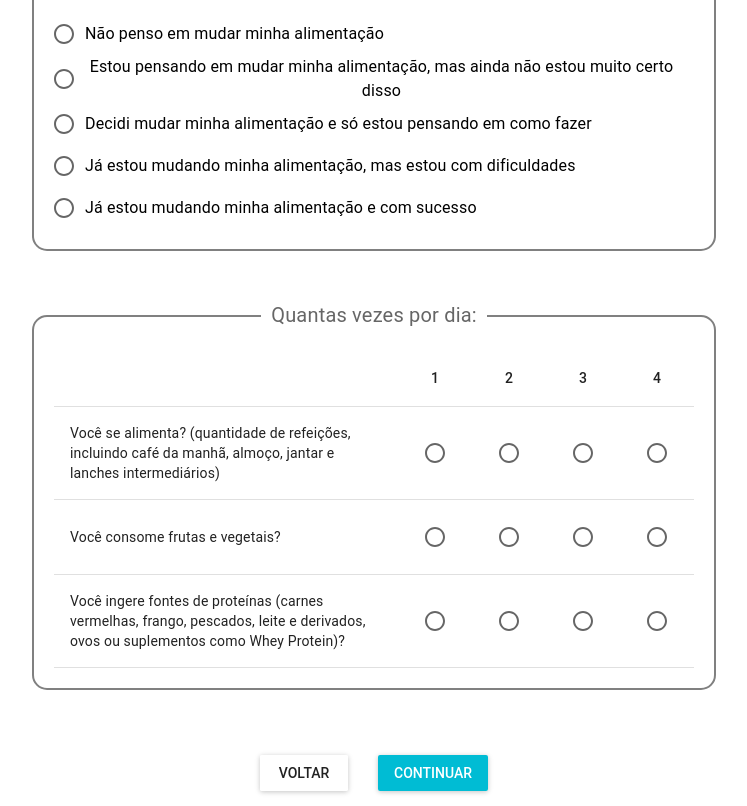
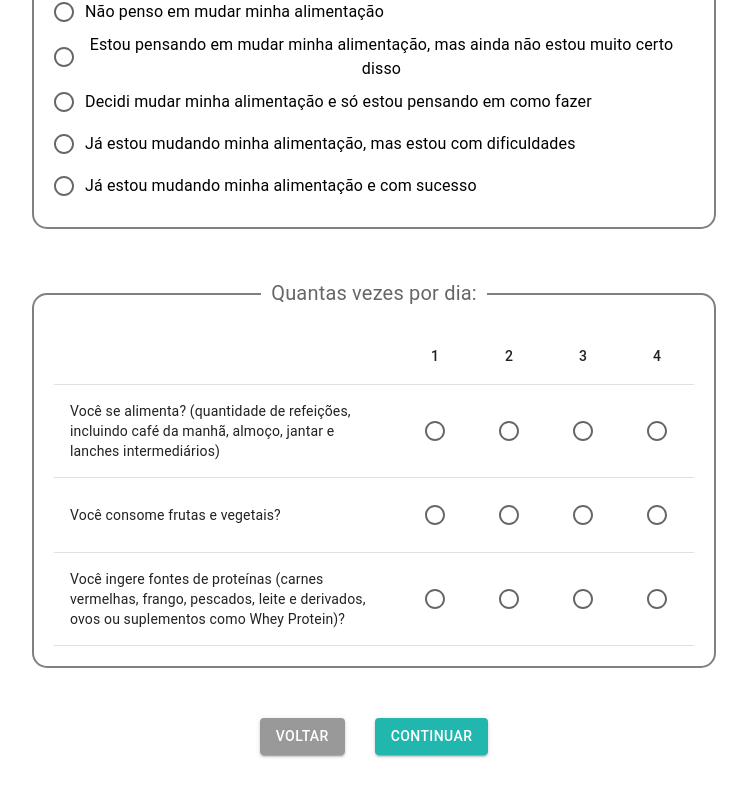
Before and after one commit to Risadeiro/be-upp-frontend, a React (Create React App) app in the folder frontend/: page / in a window 1280 px wide. Shown: the part 271-1077 px from the top of the page, without its empty margins (266-1013 px from the left). After the commit the page ends 1041 px from the top, so only its background shows below. Built offline with nearby package versions, Linux system fonts and the light colour scheme.

Commit message:
Adaptação para a nova biblioteca material-ui

```diff
--- a/frontend/package.json
+++ b/frontend/package.json
@@ -9,7 +9,6 @@
     "@testing-library/jest-dom": "^5.11.4",
     "@testing-library/react": "^11.1.0",
     "@testing-library/user-event": "^12.1.10",
-    "material-ui": "^0.20.2",
     "react": "^17.0.2",
     "react-dom": "^17.0.2",
     "react-hook-form": "^7.16.1",
--- a/frontend/src/components/Confirm.jsx
+++ b/frontend/src/components/Confirm.jsx
@@ -1,8 +1,4 @@
 import React, { Component } from 'react'
-import MuiThemeProvider from 'material-ui/styles/MuiThemeProvider'
-import AppBar from 'material-ui/AppBar'
-import { List, ListItem } from 'material-ui/List'
-import RaisedButton from 'material-ui/RaisedButton'
 
 export class Confirm extends Component {
   continue = e => {
@@ -19,55 +15,7 @@ export class Confirm extends Component {
     const { values: { name, telephone, birth, gender, email, city, healthLevel } } = this.props
 
     return (
-      <MuiThemeProvider>
-        <React.Fragment>
-          <AppBar title="Confirme seus dados" />
-          <List>
-            <ListItem
-              primaryText="Nome Completo"
-              secondaryText={name}
-            />
-            <ListItem
-              primaryText="Telefone"
-              secondaryText={telephone}
-            />
-            <ListItem
-              primaryText="Data de Nascimento"
-              secondaryText={birth}
-            />
-            <ListItem
-              primaryText="Gênero"
-              secondaryText={gender}
-            />
-            <ListItem
-              primaryText="E-mail"
-              secondaryText={email}
-            />
-            <ListItem
-              primaryText="Cidade"
-              secondaryText={city}
-            />
-            <ListItem
-              primaryText="Nível de Saúde"
-              secondaryText={healthLevel}
-            />
-          </List>
-
-          <RaisedButton
-            label="Voltar"
-            primary={false}
-            style={styles.button}
-            onClick={this.back}
-          />
-
-          <RaisedButton
-            label="Confirmar e Continuar"
-            primary={true}
-            style={styles.button}
-            onClick={this.continue}
-          />
-        </React.Fragment>
-      </MuiThemeProvider>
+      <h1> Página de confirmação de dados </h1>
     )
   }
 }
--- a/frontend/src/components/FormHealthDetails.jsx
+++ b/frontend/src/components/FormHealthDetails.jsx
@@ -1,20 +1,18 @@
 import React, { Component } from 'react'
-import MuiThemeProvider from 'material-ui/styles/MuiThemeProvider'
-import AppBar from 'material-ui/AppBar'
-import TextField from 'material-ui/TextField'
-import RaisedButton from 'material-ui/RaisedButton'
-
 import {
+  Button,
+  Typography,
+  TextField,
+  AppBar,
   Select,
   MenuItem,
   FormControl,
   Slider,
   Checkbox,
-  FormGroup,
   FormControlLabel,
   FormLabel,
   Radio,
-  RadioGroup
+  RadioGroup,
 } from '@material-ui/core'
 
 export class FormHealthDetails extends Component {
@@ -74,9 +72,16 @@ export class FormHealthDetails extends Component {
     ]
 
     return (
-      <MuiThemeProvider>
       <React.Fragment>
-          <AppBar title="Nos conte sobre sua saúde!" />
+        <AppBar position='sticky'>
+          <Typography
+            variant="h4"
+            component="div"
+            sx={{ flexGrow: 1 }}
+          >
+            Nos conte sobre sua saúde!
+          </Typography>
+        </AppBar>
         <br />
 
         <FormLabel style={styles.labelText}> Como você avalia seu nível de saúde? </FormLabel>
@@ -120,14 +125,14 @@ export class FormHealthDetails extends Component {
         <br />
 
         {values.medicine === 'medicinePositive' && (
-            <TextField floatingLabelText="Se sim, quais?" />
+          <TextField style={styles.floatingText} label="Se sim, quais?" variant="standard" />
         )}
         <br />
 
-          <TextField floatingLabelText="Altura (cm) - Somente números" />
+        <TextField style={styles.floatingText} label="Altura (cm) - Numbers Only" variant="standard" />
         <br />
 
-          <TextField floatingLabelText="Peso (kg) - Somente números" />
+        <TextField style={styles.floatingText} label="Peso (kg) - Numbers Only" variant="standard" />
         <br /> <br /> <br />
 
         <FormControl component="fieldset" style={styles.questionContainer}>
@@ -155,16 +160,13 @@ export class FormHealthDetails extends Component {
 
         <FormControl component="fieldset" style={styles.questionContainer}>
           <FormLabel component="legend" style={styles.labelText}> Instrução de medida: de preferência, ao acordar antes de levantar ou, em outra ocasião, após 5 min em deitado, fazer 2 medidas </FormLabel>
-            <TextField style={{ alignSelf: 'center' }} floatingLabelText="Frequência cardíaca de repouso" />
+          <TextField style={{ alignSelf: 'center' }} label="Frequência cardíaca de repouso" variant="standard" />
         </FormControl>
         <br /> <br /> <br />
 
         <FormControl component="fieldset" style={styles.questionContainer}>
           <FormLabel component="legend" style={styles.labelText}> Com relação ao cigarro: </FormLabel>
-            <RadioGroup style={{
-              //justifyContent: 'center',
-              //alignItems: 'center',
-            }}>
+          <RadioGroup>
             <FormControlLabel value="1" control={<Radio />} label="Sou fumante" />
             <FormControlLabel value="2" control={<Radio />} label="Sou ex-fumante" />
             <FormControlLabel value="3" control={<Radio />} label="Nunca fui fumante" />
@@ -174,10 +176,7 @@ export class FormHealthDetails extends Component {
 
         <FormControl component="fieldset" style={styles.questionContainer}>
           <FormLabel component="legend" style={styles.labelText}> Com relação a bebidas alcoólicas você: </FormLabel>
-            <RadioGroup style={{
-              //justifyContent: 'center',
-              //alignItems: 'center',
-            }}>
+          <RadioGroup>
             <FormControlLabel value="1" control={<Radio />} label="Não bebe" />
             <FormControlLabel value="2" control={<Radio />} label="Bebe eventualmente" />
             <FormControlLabel value="3" control={<Radio />} label="Bebe mais que 10 copos/semana" />
@@ -198,28 +197,37 @@ export class FormHealthDetails extends Component {
         </FormControl>
         <br />
 
-          <RaisedButton
-            label="Voltar"
-            primary={false}
-            style={styles.button}
+        <Button
+          color="secondary"
+          variant="contained"
+          style={styles.buttonBack}
           onClick={this.back}
-          />
+        > Voltar </Button>
 
-          <RaisedButton
-            label="Continuar"
-            primary={true}
-            style={styles.button}
+        <Button
+          color="primary"
+          variant="contained"
+          style={styles.buttonContinue}
           onClick={this.continue}
-          />
-        </React.Fragment>
-      </MuiThemeProvider >
+        > Continuar </Button>
+      </React.Fragment >
     )
   }
 }
 
 const styles = {
-  button: {
-    margin: 15
+  buttonContinue: {
+    marginLeft: 15,
+    marginRight: 15,
+    marginBottom: 15,
+    backgroundColor: "#21b6ae",
+  },
+  buttonBack: {
+    marginLeft: 15,
+    marginRight: 15,
+    marginBottom: 15,
+    backgroundColor: '#999999',
+    color: '#FFFFFF'
   },
   sliderStyle: {
     width: 500,
@@ -246,6 +254,9 @@ const styles = {
     fontSize: 20,
     paddingLeft: 10,
     paddingRight: 10,
+  },
+  floatingText: {
+    marginBottom: 50
   }
 }
 
--- a/frontend/src/components/FormUserDetails.jsx
+++ b/frontend/src/components/FormUserDetails.jsx
@@ -1,76 +1,84 @@
 import React, { Component } from 'react'
-import MuiThemeProvider from 'material-ui/styles/MuiThemeProvider'
-import AppBar from 'material-ui/AppBar'
-import TextField from 'material-ui/TextField'
-import RaisedButton from 'material-ui/RaisedButton'
-import ReactInputMask from 'react-input-mask'
 import {
+  TextField,
+  AppBar,
   Select,
   MenuItem,
   FormControl,
-  FormLabel
+  FormLabel,
+  Typography,
+  Button,
 } from '@material-ui/core'
 
 export class FormUserDetails extends Component {
   continue = (e) => {
     e.preventDefault()
-    console.log(this.props.values.firstName)
     this.props.nextStep()
-
-    // if (this.props.values.firstName === 'a')
-    //   this.props.skip()
-    // else
-    //   this.props.nextStep()
   }
 
   render() {
     const { values, handleChange } = this.props
 
     return (
-      <MuiThemeProvider>
       <React.Fragment>
-          <AppBar title="Nos conte mais sobre você!" />
+        <AppBar position='sticky'>
+          <Typography
+            variant="h4"
+            component="div"
+            sx={{ flexGrow: 1 }}
+          >
+            Nos conte mais sobre você!
+          </Typography>
+        </AppBar>
+        <br />
+
         <TextField
-            hintText="Ex: José da Silva Pereira"
-            floatingLabelText="Nome Completo"
+          style={styles.floatingText}
+          placeholder="Ex: José da Silva Pereira"
+          label="Nome Completo"
           onChange={handleChange('name')}
           defaultValue={values.name}
+          variant="standard"
         />
         <br />
 
         <TextField
-            hintText="Ex: (11) 91234-5678"
-            floatingLabelText="Telefone"
+          style={styles.floatingText}
+          placeholder="Ex: (11) 91234-5678"
+          label="Telefone"
           onChange={handleChange('telephone')}
           defaultValue={values.telephone}
-          >
-            <ReactInputMask mask="(99)99999 9999" maskChar=" " />
-          </TextField>
-          <br />
-
-          <TextField
-            hintText="Ex: be-upp@usp.br"
-            floatingLabelText="E-Mail"
-            onChange={handleChange('email')}
-            defaultValue={values.email}
+          variant="standard"
         />
         <br />
 
         <TextField
-            hintText="Ex: DD/MM/AAAA"
-            floatingLabelText="Data de Nascimento"
-            onChange={handleChange('birth')}
-            defaultValue={values.birth}
-          >
-            <ReactInputMask mask="99/99/9999" maskChar=" " />
-          </TextField>
+          style={styles.floatingText}
+          placeholder="Ex: be-upp@usp.br"
+          label="E-Mail"
+          onChange={handleChange('email')}
+          defaultValue={values.email}
+          variant="standard"
+        />
         <br />
 
         <TextField
-            hintText="Ex: São Paulo"
-            floatingLabelText="Cidade"
+          style={styles.floatingText}
+          placeholder="Ex: DD/MM/AAAA"
+          label="Data de Nascimento"
+          onChange={handleChange('birth')}
+          defaultValue={values.birth}
+          variant="standard"
+        />
+        <br />
+
+        <TextField
+          style={styles.floatingText}
+          placeholder="Ex: São Paulo"
+          label="Cidade"
           onChange={handleChange('city')}
           defaultValue={values.city}
+          variant="standard"
         />
         <br />
 
@@ -86,30 +94,28 @@ export class FormUserDetails extends Component {
         </FormControl>
         <br />
 
-          {/* {values.name === 'Marcos' && (
-            <h1>Teste</h1>)} */}
-
-          <RaisedButton
-            label="Continuar"
-            primary={true}
-            style={styles.button}
+        <Button
+          color="primary"
+          variant="contained"
+          style={styles.buttonContinue}
           onClick={this.continue}
-          >
-
-          </RaisedButton>
+        > Continuar </Button>
       </React.Fragment>
-      </MuiThemeProvider>
     )
   }
 }
 
 const styles = {
-  button: {
+  buttonContinue: {
     margin: 15,
+    backgroundColor: "#21b6ae",
   },
   boxForm: {
     minWidth: 120,
     marginTop: 10,
+  },
+  floatingText: {
+    marginBottom: 20
   }
 }
 
--- a/frontend/src/components/FormUserFitness.jsx
+++ b/frontend/src/components/FormUserFitness.jsx
@@ -1,8 +1,4 @@
 import React, { Component } from 'react'
-import MuiThemeProvider from 'material-ui/styles/MuiThemeProvider'
-import AppBar from 'material-ui/AppBar'
-import RaisedButton from 'material-ui/RaisedButton'
-
 import {
   FormControl,
   Checkbox,
@@ -10,6 +6,9 @@ import {
   FormLabel,
   Radio,
   RadioGroup,
+  Button,
+  Typography,
+  AppBar,
 } from '@material-ui/core'
 
 export class FormUserFitness extends Component {
@@ -27,9 +26,16 @@ export class FormUserFitness extends Component {
     const { values, handleChange } = this.props
 
     return (
-      <MuiThemeProvider>
       <React.Fragment>
-          <AppBar title="Nos conte sobre sua rotina de atividade física!" />
+        <AppBar position='sticky'>
+          <Typography
+            variant="h4"
+            component="div"
+            sx={{ flexGrow: 1 }}
+          >
+            Nos conte sobre sua rotina de atividade física!
+          </Typography>
+        </AppBar>
         <br />
 
         <FormControl component="fieldset" style={styles.questionContainer}>
@@ -114,29 +120,37 @@ export class FormUserFitness extends Component {
         </FormControl>
 
         <br />
-          <RaisedButton
-            label="Voltar"
-            primary={false}
-            style={styles.button}
+        <Button
+          color="secondary"
+          variant="contained"
+          style={styles.buttonBack}
           onClick={this.back}
-          />
+        > Voltar </Button>
 
-          <RaisedButton
-            label="Continuar"
-            primary={true}
-            style={styles.button}
+        <Button
+          color="primary"
+          variant="contained"
+          style={styles.buttonContinue}
           onClick={this.continue}
-          />
-
+        > Continuar </Button>
       </React.Fragment>
-      </MuiThemeProvider >
     )
   }
 }
 
 const styles = {
-  button: {
-    margin: 15,
+  buttonContinue: {
+    marginLeft: 15,
+    marginRight: 15,
+    marginBottom: 15,
+    backgroundColor: "#21b6ae",
+  },
+  buttonBack: {
+    marginLeft: 15,
+    marginRight: 15,
+    marginBottom: 15,
+    backgroundColor: '#999999',
+    color: '#FFFFFF'
   },
   questionContainer: {
     flex: 1,
--- a/frontend/src/components/FormUserNutrition.jsx
+++ b/frontend/src/components/FormUserNutrition.jsx
@@ -1,15 +1,15 @@
 import React, { Component } from 'react'
-import MuiThemeProvider from 'material-ui/styles/MuiThemeProvider'
-import AppBar from 'material-ui/AppBar'
-import RaisedButton from 'material-ui/RaisedButton'
 import Choices from '../misc/Choices'
 import {
+  AppBar,
+  Button,
   FormControl,
   Slider,
   FormControlLabel,
   FormLabel,
   Radio,
-  RadioGroup
+  RadioGroup,
+  Typography,
 } from '@material-ui/core'
 
 export class FormUserNutrition extends Component {
@@ -82,9 +82,16 @@ export class FormUserNutrition extends Component {
     ]
 
     return (
-      <MuiThemeProvider>
       <React.Fragment>
-          <AppBar title="Nos conte sobre sua alimentação!" />
+        <AppBar position='sticky'>
+          <Typography
+            variant="h4"
+            component="div"
+            sx={{ flexGrow: 1 }}
+          >
+            Nos conte sobre sua alimentação!
+          </Typography>
+        </AppBar>
         <br />
 
         <FormLabel style={styles.labelText}> Como você avalia a sua alimentação? </FormLabel>
@@ -120,28 +127,37 @@ export class FormUserNutrition extends Component {
         </FormControl>
 
         <br />
-          <RaisedButton
-            label="Voltar"
-            primary={false}
-            style={styles.button}
+        <Button
+          color="secondary"
+          variant="contained"
+          style={styles.buttonBack}
           onClick={this.back}
-          />
+        > Voltar </Button>
 
-          <RaisedButton
-            label="Continuar"
-            primary={true}
-            style={styles.button}
+        <Button
+          color="primary"
+          variant="contained"
+          style={styles.buttonContinue}
           onClick={this.continue}
-          />
+        > Continuar </Button>
       </React.Fragment>
-      </MuiThemeProvider>
     )
   }
 }
 
 const styles = {
-  button: {
-    margin: 15,
+  buttonContinue: {
+    marginLeft: 15,
+    marginRight: 15,
+    marginBottom: 15,
+    backgroundColor: "#21b6ae",
+  },
+  buttonBack: {
+    marginLeft: 15,
+    marginRight: 15,
+    marginBottom: 15,
+    backgroundColor: '#999999',
+    color: '#FFFFFF'
   },
   sliderStyle: {
     width: 500,
--- a/frontend/src/components/FormUserSleep.jsx
+++ b/frontend/src/components/FormUserSleep.jsx
@@ -1,8 +1,4 @@
 import React, { Component } from 'react'
-import MuiThemeProvider from 'material-ui/styles/MuiThemeProvider'
-import AppBar from 'material-ui/AppBar'
-import RaisedButton from 'material-ui/RaisedButton'
-
 import {
   Select,
   MenuItem,
@@ -11,6 +7,9 @@ import {
   FormLabel,
   Radio,
   RadioGroup,
+  Button,
+  Typography,
+  AppBar,
 } from '@material-ui/core'
 
 export class FormUserSleep extends Component {
@@ -28,9 +27,16 @@ export class FormUserSleep extends Component {
     const { values, handleChange } = this.props
 
     return (
-      <MuiThemeProvider>
       <React.Fragment>
-          <AppBar title="Nos conte sobre seu sono!" />
+        <AppBar position='sticky'>
+          <Typography
+            variant="h4"
+            component="div"
+            sx={{ flexGrow: 1 }}
+          >
+            Como anda seu sono?
+          </Typography>
+        </AppBar>
         <br />
 
         <FormControl component="fieldset" style={styles.questionContainer}>
@@ -107,29 +113,38 @@ export class FormUserSleep extends Component {
         </FormControl>
 
         <br />
-          <RaisedButton
-            label="Voltar"
-            primary={false}
-            style={styles.button}
+        <Button
+          color="secondary"
+          variant="contained"
+          style={styles.buttonBack}
           onClick={this.back}
-          />
+        > Voltar </Button>
 
-          <RaisedButton
-            label="Continuar"
-            primary={true}
-            style={styles.button}
+        <Button
+          color="primary"
+          variant="contained"
+          style={styles.buttonContinue}
           onClick={this.continue}
-          />
+        > Continuar </Button>
 
       </React.Fragment>
-      </MuiThemeProvider >
     )
   }
 }
 
 const styles = {
-  button: {
-    margin: 15,
+  buttonContinue: {
+    marginLeft: 15,
+    marginRight: 15,
+    marginBottom: 15,
+    backgroundColor: "#21b6ae",
+  },
+  buttonBack: {
+    marginLeft: 15,
+    marginRight: 15,
+    marginBottom: 15,
+    backgroundColor: '#999999',
+    color: '#FFFFFF'
   },
   boxForm: {
     flex: 1,
```
Also changed, not shown: frontend/src/components/Success.jsx (+1 -8 lines), 2 other files (tests, documents, lock files or other folders). Lines whose indentation alone changed are shown as unchanged.
